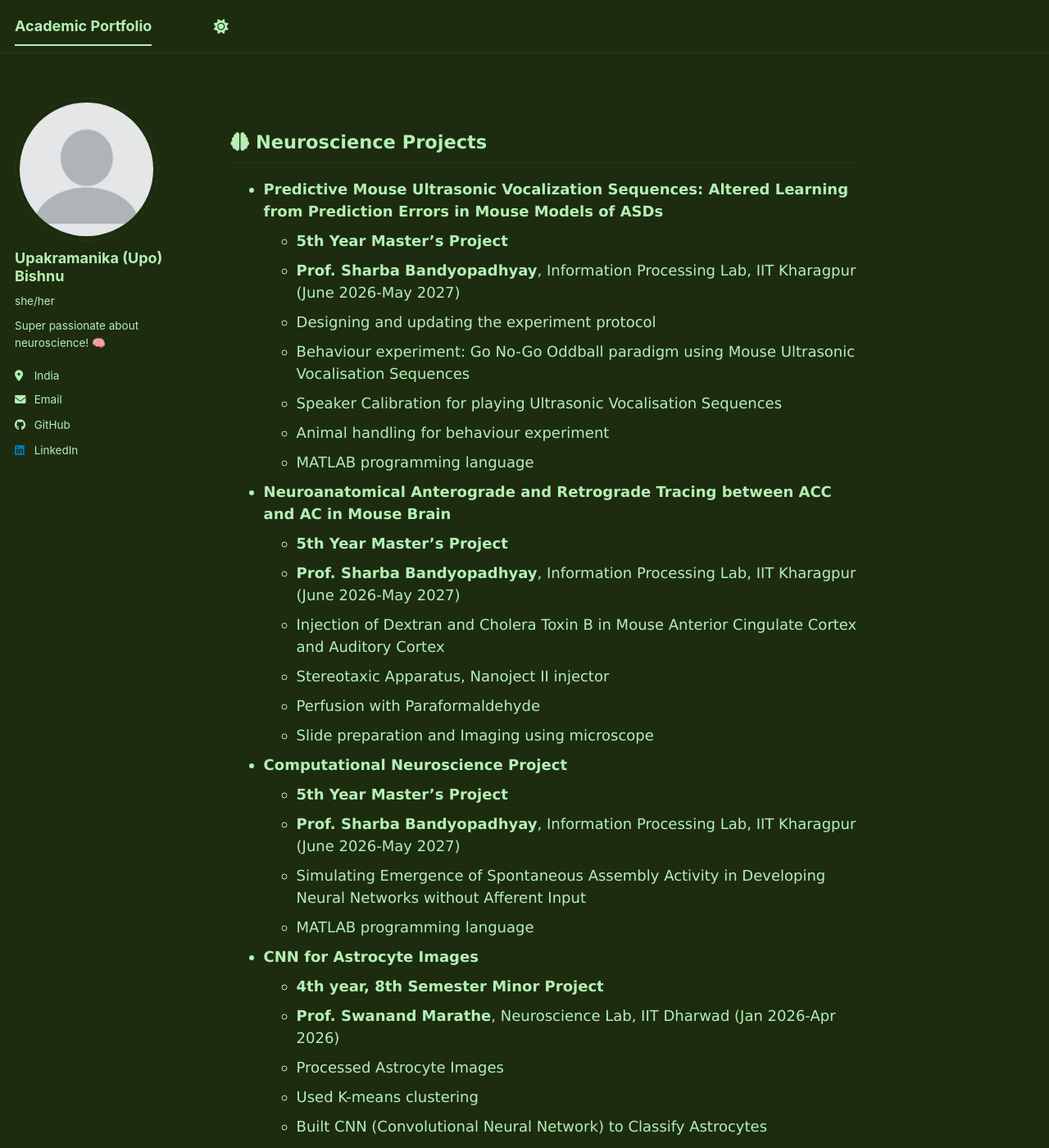
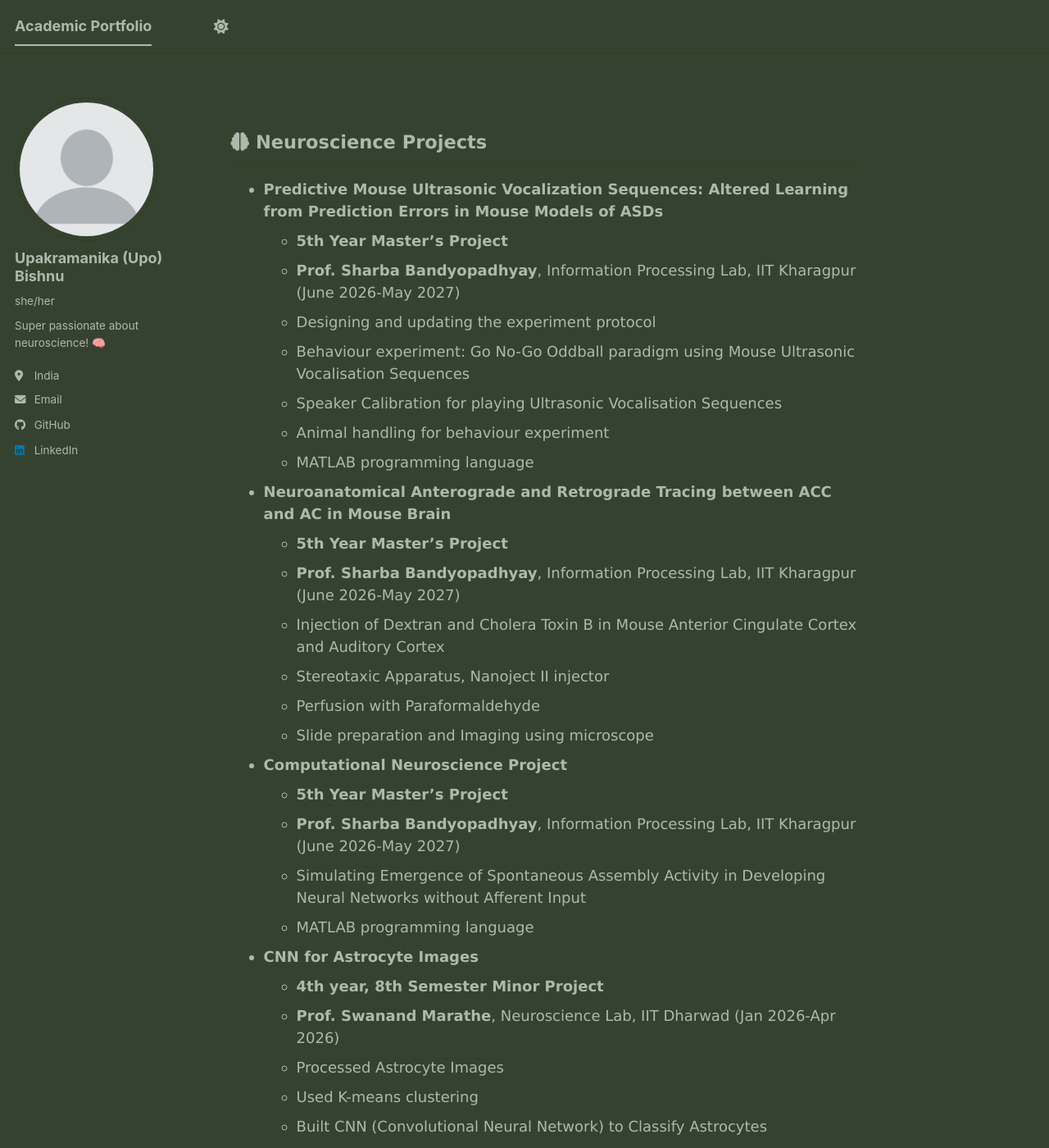
Before and after one commit to upakramanika/upakramanika.github.io, a Jekyll site: the page built from _pages/about.md, in a window 1280 px wide and 1400 px high. Shown: the whole window at 82% size. Built offline with Jekyll 4.4.1, drawn with Linux system fonts in a browser that asks for light colours; a style sheet for code colours, icons or effects is not loaded.

Commit message:
_pink_dark.scss

```diff
--- a/_sass/theme/_pink_dark.scss
+++ b/_sass/theme/_pink_dark.scss
@@ -6,12 +6,12 @@
 $primary-color              : #4b6e2e;
 $dark-primary-color         : mix(#000, $primary-color, 40%);
 $darker-primary-color       : mix(#000, $primary-color, 60%);
-$light-primary-color        : mix(#000, $primary-color, 50%);
+$light-primary-color        : mix(#111, $primary-color, 50%);
 
-$background                 : #1d2c0e;
+$background                 : #364230;
 $background-light           : mix(#fff, $background, 20%);
 $background-lighter         : mix(#fff, $background, 90%);
-$text                       : #b4efb6;
+$text                       : #afb8ac;
 $link                       : #eaa6bc;
 $link-dark                  : mix(#000, $link, 25%);
 $link-light                 : mix(#fff, $link, 25%);
```
